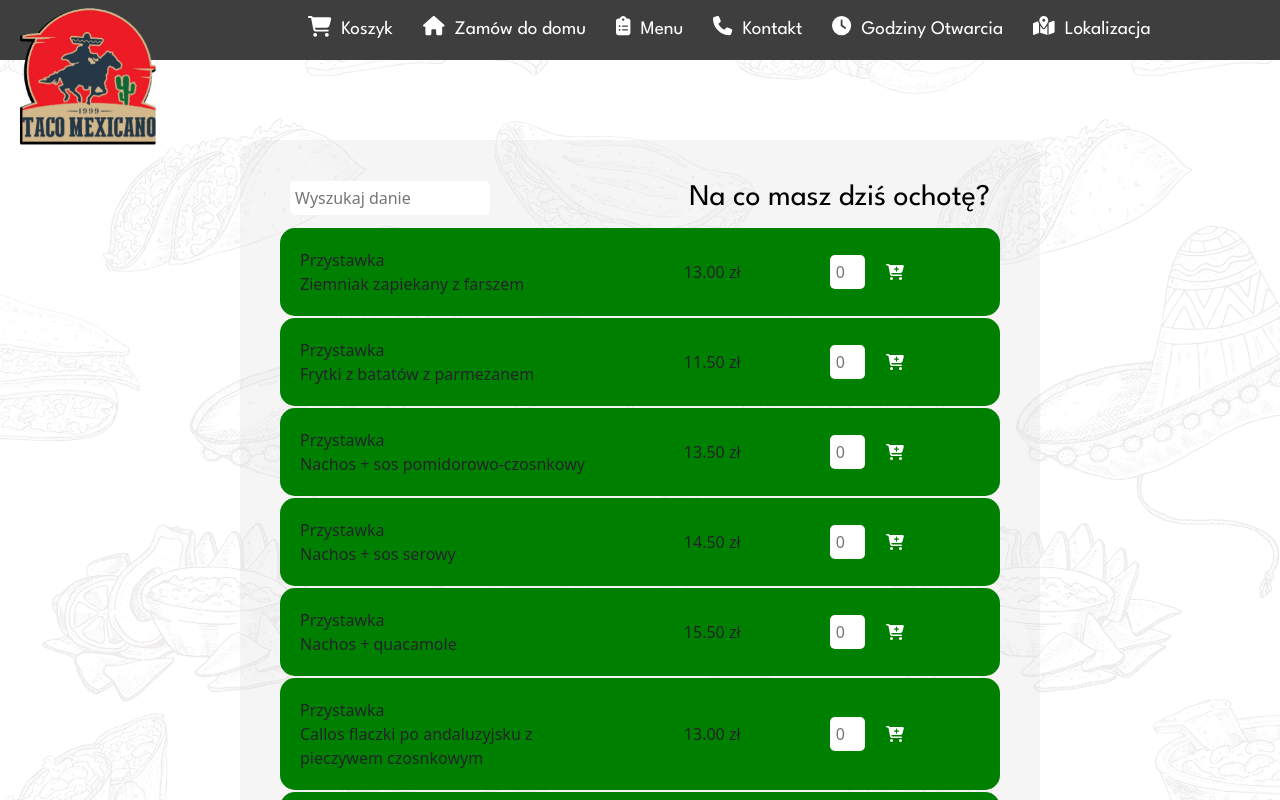
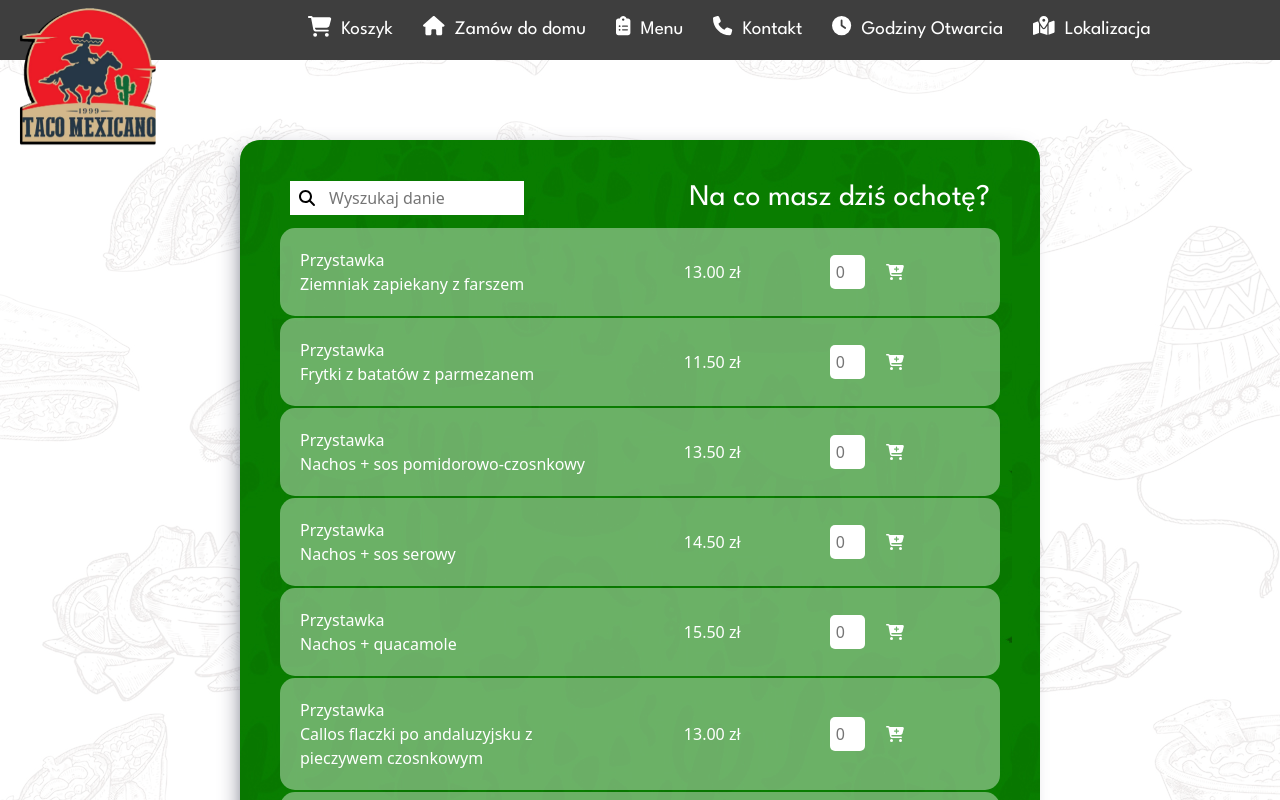
Before and after one commit to merdzikdominik/react-taco-mexicano, a React (Create React App) app: page /zamow-do-domu in a window 1280 px wide. Shown: the top 800 px of the page. Built offline with nearby package versions, Linux system fonts and the light colour scheme; no server answers.

Commit message:
changed order home menu background to green, also added search icon to filter

```diff
--- a/src/components/OrderHomeMenu/MenuItem.js
+++ b/src/components/OrderHomeMenu/MenuItem.js
@@ -13,7 +13,7 @@ const Container = styled.div`
     padding: 10px;
     justify-content: space-between;
     align-items: center;
-    background-color: green;
+    background-color: rgba(255,255,255,.4);
     border-radius: 15px;
     overflow-x: hidden;
 `;
@@ -24,6 +24,7 @@ const LeftSide = styled.div`
     width: 70%;
     min-width: 120px;
     padding: 10px;
+    color: #fff;
 
     @media (min-width: 1200px) {
         width: 80%;
@@ -37,6 +38,7 @@ const RighSide = styled.div`
     justify-content: space-evenly;
     align-items: center;
     padding: 5px;
+    color: #fff;
 `;
 
 const Form = styled.form`
--- a/src/components/OrderHomeMenu/MenuItems.js
+++ b/src/components/OrderHomeMenu/MenuItems.js
@@ -14,7 +14,7 @@ export default function MenuItems({ currentItems, searchedDish }) {
     return (
         <>
             {updatedDishes && updatedDishes
-                .filter(dish => dish.dish_name.toLowerCase().includes(searchedDish))
+                .filter(dish => dish.dish_name.toLowerCase().includes(searchedDish.toLowerCase()))
                 .map(dish => <MenuItem  key={dish.dish_id}
                                         id={dish.dish_id}
                                         dish={dish.dish_name}
--- a/src/components/OrderHomeMenu/OrderHomeMenu.js
+++ b/src/components/OrderHomeMenu/OrderHomeMenu.js
@@ -3,9 +3,13 @@ import PaginatedItems from './PaginatedItems';
 import useDishes from '../../hooks/useDishes';
 import Input from '../reusable/Input';
 import { useState } from 'react';
+import mexicanPattern from '../../assets/mexican-pattern.jpg';
+import mexicanPatternGreen from '../../assets/mexican-pattern__green.jpg';
 // import VideoBackground from './VideoBackground';
 import mexicanStuff from '../../assets/mexican-sfuff.png';
 // import BrownStripe from './BrownStripe';
+import { FontAwesomeIcon } from "@fortawesome/react-fontawesome";
+import { faSearch } from "@fortawesome/free-solid-svg-icons";
 
 const Menu = styled.section`
     background-image: url(${mexicanStuff});
@@ -22,9 +26,12 @@ const MenuContainer = styled.div`
     margin: 140px auto;
     gap: 2px;
     border-radius: 20px;
-    background-color: rgba(222,222,222,0.3);
+    background-image: url(${mexicanPatternGreen});
     position: relative;
     z-index: 3;
+    -webkit-box-shadow: -7px 4px 24px -12px rgba(66, 68, 90, 1);
+    -moz-box-shadow: -7px 4px 24px -12px rgba(66, 68, 90, 1);
+    box-shadow: -7px 4px 24px -12px rgba(66, 68, 90, 1);
 
     @media (min-width: 1200px) {
         max-width: 800px;
@@ -50,11 +57,27 @@ const H1 = styled.h1`
     text-align: center;
     padding: 0 50px;
     margin: 0;
-    color: #000;
+    color: #fff;
 
     @media (min-width: 1200px) {
         text-align: right;
     }
+`;
+
+const Icon = styled(FontAwesomeIcon).attrs(props => ({
+    icon: faSearch
+}))`
+    color: #000;
+    background-color: #fff;
+    align-items: center;
+    // padding: 5.8px;
+    padding: 9px;
+    cursor: pointer;
+`;
+
+const Filter = styled.div`
+    display: flex;
+    padding: 0 50px;
 `;
 
 export default function OrderHomeMenu() {
@@ -70,15 +93,19 @@ export default function OrderHomeMenu() {
             <MenuContainer>
                 <MenuHeaderSection>
                     <H1>Na co masz dziś ochotę?</H1>
+                        <Filter>
+                            <Icon icon={faSearch}/>
                             <Input  label=''
                                     input={{
                                         id: 'filter',
                                         type: 'text',
                                         placeholder: 'Wyszukaj danie',
                                         onChange: handleGetSearchedDish,
-                                style: { borderRadius: '5px' }
+                                        // style: { borderRadius: '5px' }
                                     }}
+                                    containerPadding='0'
                             />
+                        </Filter>
                 </MenuHeaderSection>
                 <PaginatedItems itemsPerPage={7} items={dishes} searchedDish={searchedDish}/>
             </MenuContainer>
--- a/src/components/reusable/Input.js
+++ b/src/components/reusable/Input.js
@@ -1,4 +1,6 @@
 import styled from "styled-components";
+// import { FontAwesomeIcon } from "@fortawesome/react-fontawesome";
+// import { faSearch } from "@fortawesome/free-solid-svg-icons";
 
 const MainContainer = styled.div`
     // width: 100px;
@@ -15,11 +17,26 @@ const CustomInput = styled.input`
     width: 200px;
     padding: 5px;
     border: none;
+
+    &:focus {
+        outline: none;
+    }
 `;
+
+// const Icon = styled(FontAwesomeIcon).attrs(props => ({
+//     icon: faSearch
+// }))`
+//     font-size: 1.7rem;
+//     color: red;
+//     background-color: #fff;
+//     align-items: center;
+//     // padding: 10px 0;
+// `;
 
 export default function Input({ id, label, input, containerPadding }) {
     return (
         <MainContainer padding={containerPadding}>
+            {/* {searchIcon && <Icon icon={faSearch}/>} */}
             <Label htmlFor={id}>{label}</Label>
             <CustomInput {...input} />
         </MainContainer>
```
Also changed, not shown: src/assets/mexican-pattern__green.jpg (added). Lines whose indentation alone changed are shown as unchanged.
